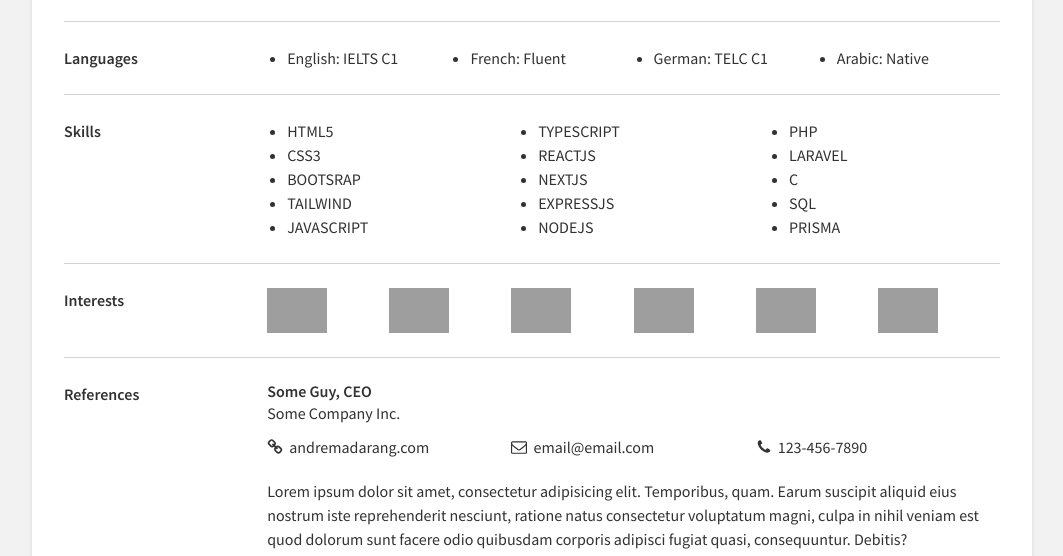
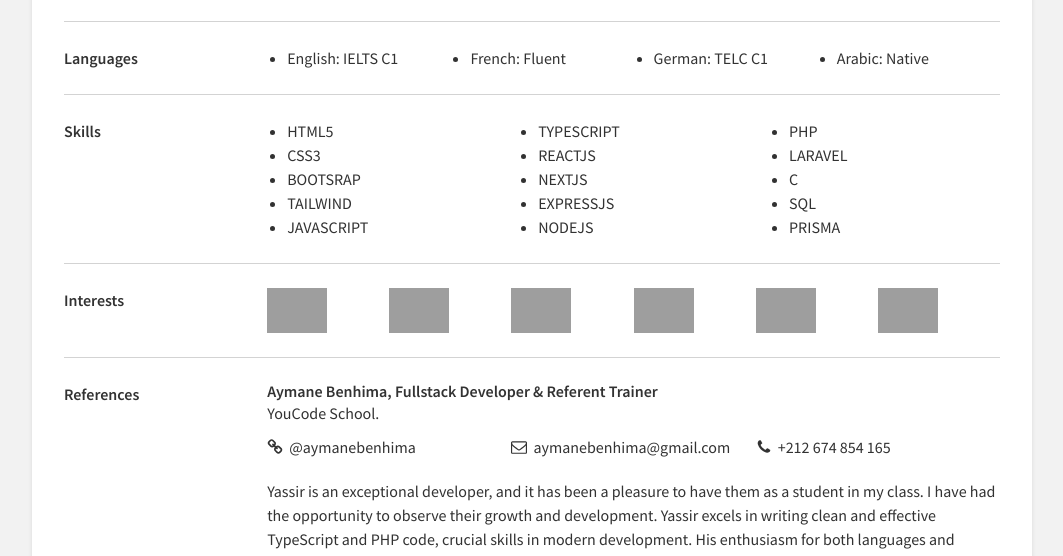
Before and after one commit to yassirelkhaili/resume, a website: page index.html in a window 1280 px wide. Shown: the part 1217-1773 px from the top of the page, without its empty margins (108-1171 px from the left). Drawn offline with nearby package versions, Linux system fonts and the light colour scheme; grey boxes are pictures that could not be loaded.

Commit message:
add reference to Yassir

```diff
--- a/index.html
+++ b/index.html
@@ -183,24 +183,24 @@
     <section class="grid md:grid-cols-[1fr_4fr] grid-cols-1 gap-5 px-0 py-6 relative">
       <div class="section-title font-bold" data-translate="references">References</div>
       <div>
-        <div class="job-company font-bold leading-[1.2]">Some Guy, CEO</div>
-        <div class="job-title">Some Company Inc.</div>
+        <div class="job-company font-bold leading-[1.2]">Aymane Benhima, Fullstack Developer & Referent Trainer</div>
+        <div class="job-title">YouCode School.</div>
         <div class="links flex mt-2.5 mb-5 mx-0 md:flex-row flex-col">
           <div class="link-item flex items-center flex-1">
             <svg class="icon fill-current inline-block h-[1em] overflow-visible mr-[6px]" viewBox="0 0 1792 1792" xmlns="http://www.w3.org/2000/svg"><path d="M1520 1216q0-40-28-68l-208-208q-28-28-68-28-42 0-72 32 3 3 19 18.5t21.5 21.5 15 19 13 25.5 3.5 27.5q0 40-28 68t-68 28q-15 0-27.5-3.5t-25.5-13-19-15-21.5-21.5-18.5-19q-33 31-33 73 0 40 28 68l206 207q27 27 68 27 40 0 68-26l147-146q28-28 28-67zm-703-705q0-40-28-68l-206-207q-28-28-68-28-39 0-68 27l-147 146q-28 28-28 67 0 40 28 68l208 208q27 27 68 27 42 0 72-31-3-3-19-18.5t-21.5-21.5-15-19-13-25.5-3.5-27.5q0-40 28-68t68-28q15 0 27.5 3.5t25.5 13 19 15 21.5 21.5 18.5 19q33-31 33-73zm895 705q0 120-85 203l-147 146q-83 83-203 83-121 0-204-85l-206-207q-83-83-83-203 0-123 88-209l-88-88q-86 88-208 88-120 0-204-84l-208-208q-84-84-84-204t85-203l147-146q83-83 203-83 121 0 204 85l206 207q83 83 83 203 0 123-88 209l88 88q86-88 208-88 120 0 204 84l208 208q84 84 84 204z"/></svg>
-            <a href="http://google.ca" class="no-underline text-main dark:text-slate-50 hover:underline">andremadarang.com</a>
+            <a href="https://github.com/aymanebenhima" class="no-underline text-main dark:text-slate-50 hover:underline">@aymanebenhima</a>
           </div>
           <div class="link-item flex items-center flex-1">
             <svg class="icon fill-current inline-block h-[1em] overflow-visible mr-[6px]" viewBox="0 0 1792 1792" xmlns="http://www.w3.org/2000/svg"><path d="M1664 1504v-768q-32 36-69 66-268 206-426 338-51 43-83 67t-86.5 48.5-102.5 24.5h-2q-48 0-102.5-24.5t-86.5-48.5-83-67q-158-132-426-338-37-30-69-66v768q0 13 9.5 22.5t22.5 9.5h1472q13 0 22.5-9.5t9.5-22.5zm0-1051v-24.5l-.5-13-3-12.5-5.5-9-9-7.5-14-2.5h-1472q-13 0-22.5 9.5t-9.5 22.5q0 168 147 284 193 152 401 317 6 5 35 29.5t46 37.5 44.5 31.5 50.5 27.5 43 9h2q20 0 43-9t50.5-27.5 44.5-31.5 46-37.5 35-29.5q208-165 401-317 54-43 100.5-115.5t46.5-131.5zm128-37v1088q0 66-47 113t-113 47h-1472q-66 0-113-47t-47-113v-1088q0-66 47-113t113-47h1472q66 0 113 47t47 113z"/></svg>
-            <a href="mailto:email@email.com" class="no-underline text-main dark:text-slate-50 hover:underline">email@email.com</a>
+            <a href="mailto:aymanebenhima@gmail.com" class="no-underline text-main dark:text-slate-50 hover:underline">aymanebenhima@gmail.com</a>
           </div>
           <div class="link-item flex items-center flex-1">
             <svg  class="icon fill-current inline-block h-[1em] overflow-visible mr-[6px]" viewBox="0 0 1792 1792" xmlns="http://www.w3.org/2000/svg"><path d="M1600 1240q0 27-10 70.5t-21 68.5q-21 50-122 106-94 51-186 51-27 0-53-3.5t-57.5-12.5-47-14.5-55.5-20.5-49-18q-98-35-175-83-127-79-264-216t-216-264q-48-77-83-175-3-9-18-49t-20.5-55.5-14.5-47-12.5-57.5-3.5-53q0-92 51-186 56-101 106-122 25-11 68.5-21t70.5-10q14 0 21 3 18 6 53 76 11 19 30 54t35 63.5 31 53.5q3 4 17.5 25t21.5 35.5 7 28.5q0 20-28.5 50t-62 55-62 53-28.5 46q0 9 5 22.5t8.5 20.5 14 24 11.5 19q76 137 174 235t235 174q2 1 19 11.5t24 14 20.5 8.5 22.5 5q18 0 46-28.5t53-62 55-62 50-28.5q14 0 28.5 7t35.5 21.5 25 17.5q25 15 53.5 31t63.5 35 54 30q70 35 76 53 3 7 3 21z"/></svg>
-            <a href="tel:123-456-7890" class="no-underline text-main dark:text-slate-50 hover:underline">123-456-7890</a>
+            <a href="tel:+212674854165" class="no-underline text-main dark:text-slate-50 hover:underline">+212 674 854 165</a>
           </div>
         </div> <!-- end links -->
 
-        <p class="reference-details mb-5">Lorem ipsum dolor sit amet, consectetur adipisicing elit. Temporibus, quam. Earum suscipit aliquid eius nostrum iste reprehenderit nesciunt, ratione natus consectetur voluptatum magni, culpa in nihil veniam est quod dolorum sunt facere odio quibusdam corporis adipisci fugiat quasi, consequuntur. Debitis?</p>
+        <p class="reference-details mb-5">Yassir is an exceptional developer, and it has been a pleasure to have them as a student in my class. I have had the opportunity to observe their growth and development. Yassir excels in writing clean and effective TypeScript and PHP code, crucial skills in modern development. His enthusiasm for both languages and proactive problem-solving make him stand out. I'm confident Yassir will continue to thrive in his career, contributing significantly to any team he joins.</p>
 
         <div class="reference text-lg">More references available upon request.</div>
       </div>
```
